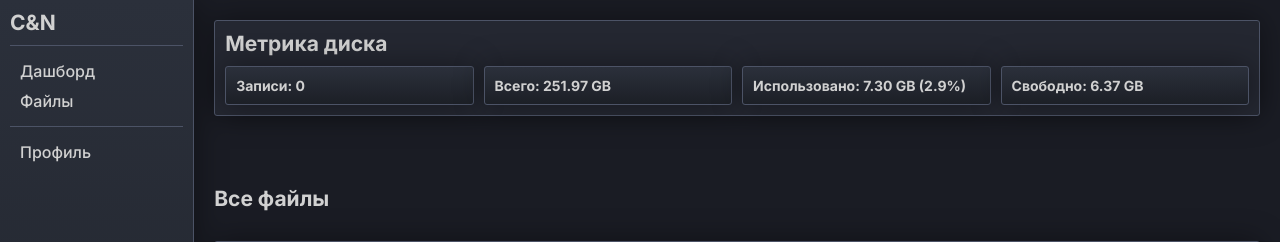
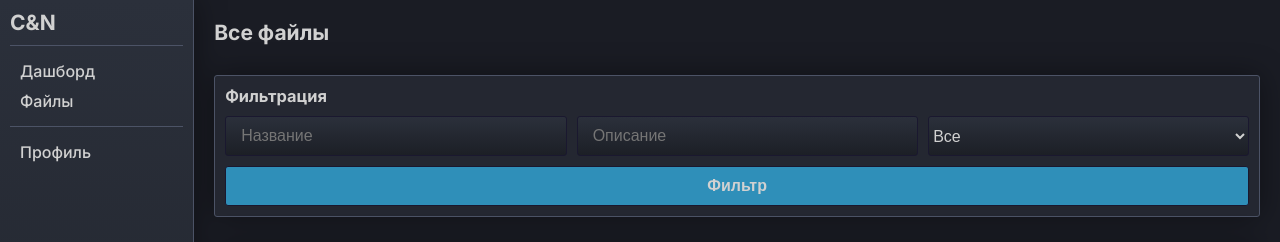
Before and after one commit to dmeetri/CandA, a Django app: page /files/list/ in a window 1280 px wide. Shown: the top 242 px of the page. Run offline with Django 5.2, Linux system fonts and the light colour scheme; the visitor is signed in with stand-in values (Sample User, id 1); data that the repository does not hold is empty.

Commit message:
delete disk usage

```diff
--- a/CN/main/services.py
+++ b/CN/main/services.py
@@ -1,9 +1,6 @@
-import shutil
-
 from PIL import Image
 
 from django.core.mail import send_mail
-from django.conf import settings
 
 # === EMAIL ===
 
@@ -26,26 +23,6 @@ def send_email_message(to_email, subject, message):
             'error': f'Ошибка при отправке: {str(e)}'
         }
 
-# === SYSTEM METRICS ===
-
-def get_disk_usega(path='/'):
-    '''
-    result = send_email_message(
-        to_email=settings.EMAIL_FOR_SEND,
-        subject='C&A WARNING',
-        message="efnjn"
-    )
-    '''
-
-    total, used, free = shutil.disk_usage(path)
-
-    return {
-        "total": total / 1073741824,
-        "used": used / 1073741824,
-        "free": free / 1073741824,
-        "percent_used": (used / total) * 100,
-    }
-
 # === IMAGES ===
 
 class ImageConverter:
--- a/CN/main/views.py
+++ b/CN/main/views.py
@@ -7,7 +7,7 @@ from django.contrib.auth.mixins import LoginRequiredMixin
 from django.contrib.auth.models import User
 from django.http import JsonResponse
 
-from .services import send_email_message, get_disk_usega
+from .services import send_email_message
 
 from . import models, forms
 
@@ -37,7 +37,6 @@ class FilesListView(LoginRequiredMixin, ListView):
 
     def get_context_data(self, **kwargs):
         context = super().get_context_data(**kwargs)
-        context['disk_usage'] = get_disk_usega()
         context['filter_form'] = forms.FilterFilesForm(self.request.GET)
 
         return context
--- a/CN/static/files.css
+++ b/CN/static/files.css
@@ -1,21 +1,4 @@
 /* FILES */
-
-.all-files-container-metrics {
-  margin-bottom: 70px;
-}
-.all-files-container-metrics h2 {
-  margin-bottom: 10px;
-}
-
-.all-files-info-container {
-  display: grid;
-  grid-template-columns: repeat(auto-fit, minmax(200px, 1fr));
-  gap: 10px;
-}
-.file-info-card {
-  width: 100%;
-  background: var(--bg-gradient);
-}
 
 .all-files-section-create-button {
   width: 100%;
--- a/CN/templates/files/files.html
+++ b/CN/templates/files/files.html
@@ -8,28 +8,6 @@
 {% block title %}Файлы{% endblock %}
 
 {% block content %}
-<section class="main-block all-files-container-metrics">
-  <h2>Метрика диска</h2>
-
-  <div class="all-files-info-container">
-    <div class="file-info-card main-block">
-      <p class="text-small font-bold">Записи: {{ files|length }}</p>
-    </div>
-
-    <div class="file-info-card main-block">
-      <p class="text-small font-bold">Всего: {{ disk_usage.total|stringformat:".2f" }} GB</p>
-    </div>
-
-    <div class="file-info-card main-block">
-      <p class="text-small font-bold">Использовано: {{ disk_usage.used|stringformat:".2f" }} GB ({{ disk_usage.percent_used|floatformat:1 }}%)</p>
-    </div>
-
-    <div class="file-info-card main-block">
-      <p class="text-small font-bold">Свободно: {{ disk_usage.free|stringformat:".2f" }} GB</p>
-    </div>
-  </div>
-</section>
-
 <section class="all-files-list-files">
   <h2>Все файлы</h2>
 
```
Also changed, not shown: CN/requirements.txt (added, +20 -0 lines).
